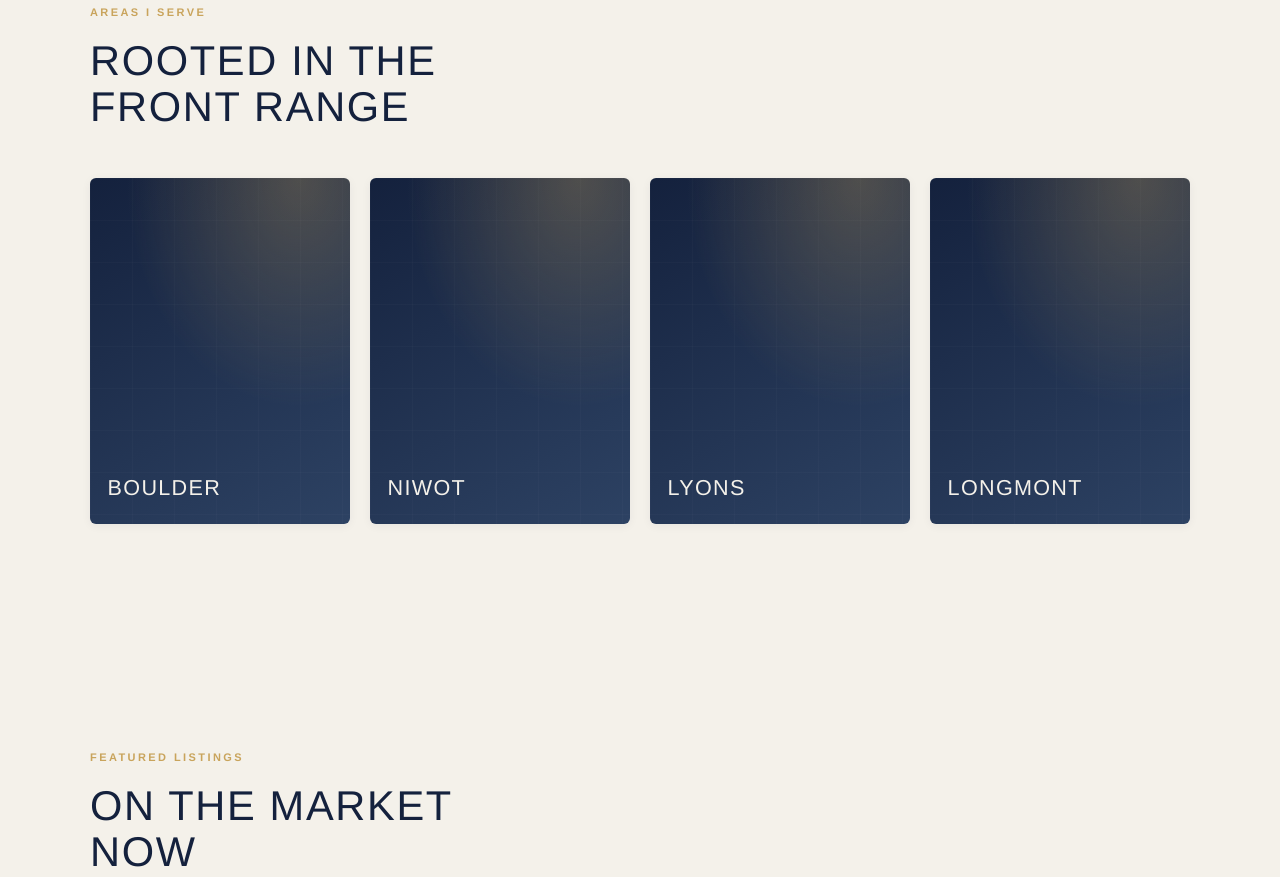
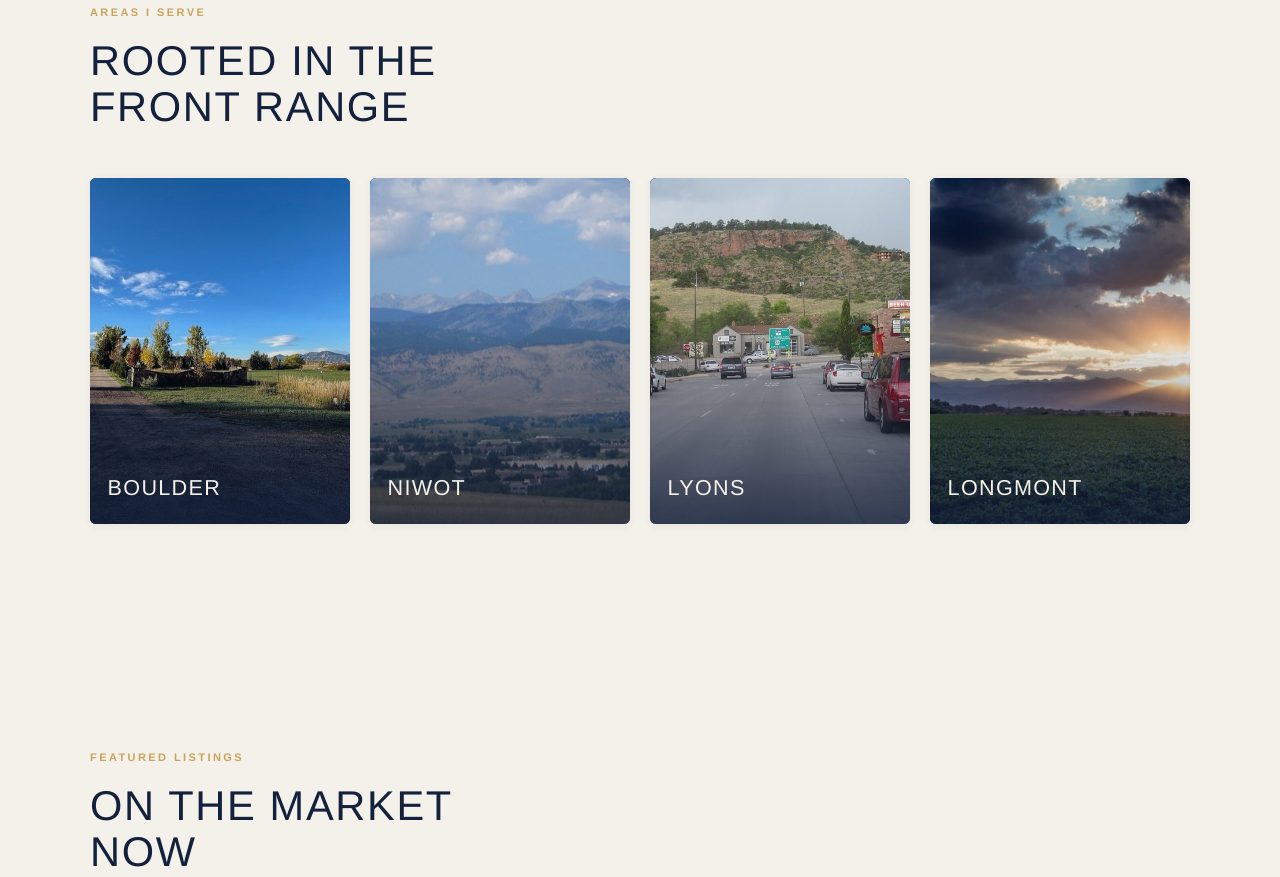
Before and after one commit to drew2026-star/laura-neal-site, a plain HTML site: page index.html in a window 1280 px wide. Shown: the part 2321-3198 px from the top of the page. Drawn offline with Linux system fonts and the light colour scheme.

Commit message:
feat: add photos to Areas cards + footer photo credits
Boulder (CC0) & Longmont (public domain); Niwot & Lyons (CC BY-SA, credited
in footer). Permanent scrim keeps labels legible; hover image zoom added.

Co-Authored-By: Claude Opus 4.8 (1M context) <noreply@anthropic.com>

```diff
--- a/css/styles.css
+++ b/css/styles.css
@@ -338,6 +338,8 @@ textarea:focus-visible,
 .field textarea { resize:vertical; }
 .form-foot { display:flex; align-items:center; gap:1.2rem; flex-wrap:wrap; }
 .hp { position:absolute !important; left:-9999px !important; width:1px; height:1px; overflow:hidden; } /* spam honeypot — keep off-screen */
+.footer-credit { font-size:.72rem; margin-top:.5rem; }
+.footer-credit a { color:var(--gold); text-decoration:underline; }
 .form-status { font-style:italic; color:inherit; opacity:.9; }
 .form-fallback { font-size:.95rem; opacity:.85; margin-top:.2rem; }
 .form-fallback a { color:var(--gold); }
@@ -468,21 +470,25 @@ textarea:focus-visible,
     linear-gradient(150deg, var(--navy) 0%, var(--navy-2) 100%);
   box-shadow:var(--shadow-sm);
 }
-/* subtle grid texture to match the other placeholders */
+/* photo fills the card; gradient above shows through only if it fails to load */
+.area-photo {
+  position:absolute; inset:0; width:100%; height:100%; object-fit:cover;
+  z-index:0; transition:transform .5s ease;
+}
+.area-card:hover .area-photo,
+.area-card:focus-visible .area-photo { transform:scale(1.05); }
+/* permanent bottom scrim so the area name stays readable over any photo */
 .area-card::after {
-  content:""; position:absolute; inset:0; opacity:.5; pointer-events:none;
-  background-image:
-    linear-gradient(rgba(244,241,234,.045) 1px, transparent 1px),
-    linear-gradient(90deg, rgba(244,241,234,.045) 1px, transparent 1px);
-  background-size:42px 42px;
+  content:""; position:absolute; inset:0; z-index:1; pointer-events:none;
+  background:linear-gradient(180deg, rgba(20,33,61,0) 42%, rgba(20,33,61,.78) 100%);
 }
 .area-name {
-  position:absolute; left:1.1rem; bottom:1.1rem; z-index:2;
+  position:absolute; left:1.1rem; bottom:1.1rem; z-index:3;
   font-family:var(--font-head); font-weight:400; font-size:1.35rem;
   letter-spacing:.06em; text-transform:uppercase; color:var(--cream);
 }
 .area-overlay {
-  position:absolute; inset:0; z-index:1;
+  position:absolute; inset:0; z-index:2;
   display:flex; align-items:center; justify-content:center;
   background:linear-gradient(180deg, rgba(20,33,61,.10) 0%, rgba(20,33,61,.78) 100%);
   opacity:0; transition:opacity .35s ease;
--- a/index.html
+++ b/index.html
@@ -147,18 +147,22 @@
              area-filtered Compass searches (e.g. ?location=Boulder,CO). -->
         <div class="areas-grid">
           <a class="area-card reveal" href="https://www.compass.com/agents/laura-neal/" target="_blank" rel="noopener" data-area="Boulder">
+            <img class="area-photo" src="assets/area-boulder.jpg" alt="" loading="lazy" decoding="async">
             <span class="area-name">Boulder</span>
             <span class="area-overlay" aria-hidden="true"><span class="area-explore">Explore <span aria-hidden="true">→</span></span></span>
           </a>
           <a class="area-card reveal" href="https://www.compass.com/agents/laura-neal/" target="_blank" rel="noopener" data-area="Niwot" style="--reveal-delay:90ms">
+            <img class="area-photo" src="assets/area-niwot.jpg" alt="" loading="lazy" decoding="async">
             <span class="area-name">Niwot</span>
             <span class="area-overlay" aria-hidden="true"><span class="area-explore">Explore <span aria-hidden="true">→</span></span></span>
           </a>
           <a class="area-card reveal" href="https://www.compass.com/agents/laura-neal/" target="_blank" rel="noopener" data-area="Lyons" style="--reveal-delay:180ms">
+            <img class="area-photo" src="assets/area-lyons.jpg" alt="" loading="lazy" decoding="async">
             <span class="area-name">Lyons</span>
             <span class="area-overlay" aria-hidden="true"><span class="area-explore">Explore <span aria-hidden="true">→</span></span></span>
           </a>
           <a class="area-card reveal" href="https://www.compass.com/agents/laura-neal/" target="_blank" rel="noopener" data-area="Longmont" style="--reveal-delay:270ms">
+            <img class="area-photo" src="assets/area-longmont.jpg" alt="" loading="lazy" decoding="async">
             <span class="area-name">Longmont</span>
             <span class="area-overlay" aria-hidden="true"><span class="area-explore">Explore <span aria-hidden="true">→</span></span></span>
           </a>
@@ -350,6 +354,7 @@
           </span>
         </p>
         <p class="footer-fine">Compass is a licensed real estate broker. All information is deemed reliable but not guaranteed and should be independently verified. Equal Housing Opportunity.</p>
+        <p class="footer-fine footer-credit">Photo credits: “Flatirons Sunrise” © Tyler Cipriani (<a href="https://creativecommons.org/licenses/by-sa/4.0/" target="_blank" rel="noopener">CC BY-SA 4.0</a>); Niwot © Hogs555 and Lyons © Billy Hathorn (<a href="https://creativecommons.org/licenses/by-sa/3.0/" target="_blank" rel="noopener">CC BY-SA 3.0</a>), via Wikimedia Commons.</p>
         <p class="footer-copy">© 2026 Laura Neal</p>
       </div>
     </div>
```
Also changed, not shown: assets/area-boulder.jpg (added), assets/area-longmont.jpg (added), assets/area-lyons.jpg (added), assets/area-niwot.jpg (added).
